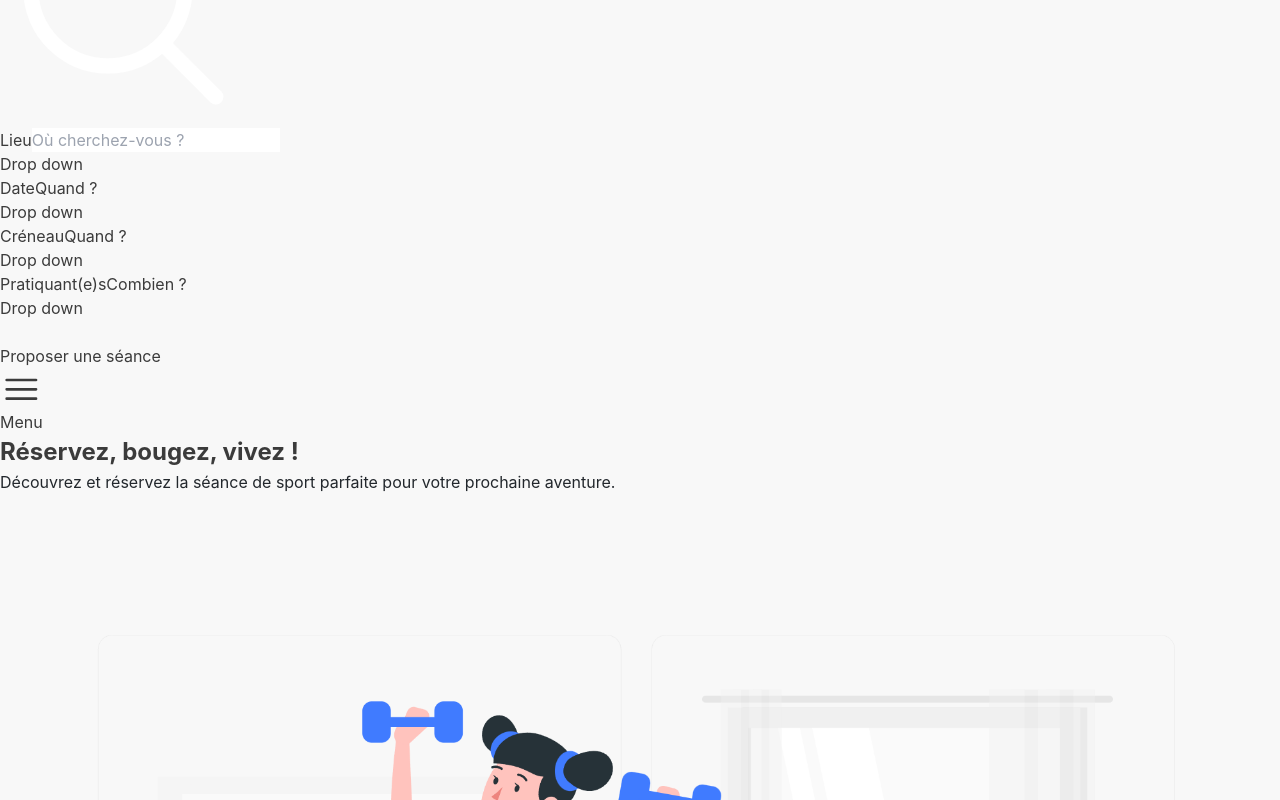
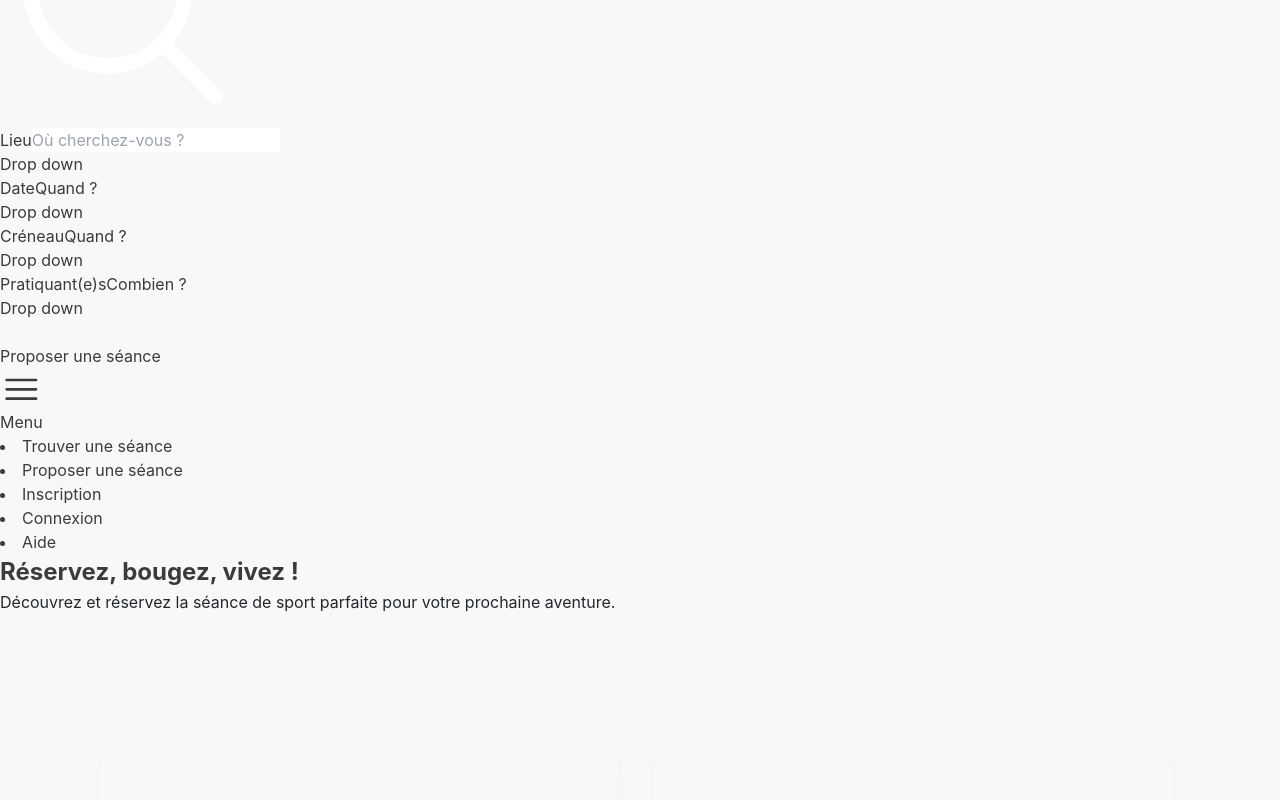
Before and after one commit to tommy-pellerin/keella_v3, a React (Vite) app: page / in a window 1280 px wide. Both pictures are taken after a click on the button "Menu". Shown: the part 448-1248 px from the top of the page. Built offline with nearby package versions, Linux system fonts and the light colour scheme.

Commit message:
drop down on going

```diff
--- a/src/App.tsx
+++ b/src/App.tsx
@@ -4,16 +4,9 @@ import 'react-toastify/dist/ReactToastify.css';
 import AppRoutes from './components/static/routes';
 import Navbar from './components/navbar/navbar';
 import Footer from './components/static/footer';
-import NavModal from './components/navbar/navModal';
-
-
-//Atoms
-import { useAtom } from "jotai";
-import { navModalAtom } from './store/navModalAtom';
 
 
 function App() {
-  const [isNavModalOpenned,] = useAtom(navModalAtom);
 
   return (
     <BrowserRouter>
@@ -23,11 +16,6 @@ function App() {
           <ToastContainer/>
         </header>
         <main className="flex-grow">
-          <div>
-            {isNavModalOpenned && (
-              <NavModal />
-            )}
-          </div>
           <AppRoutes />
         </main>
         <footer className="py-4">
--- /dev/null
+++ b/src/components/navbar/navLinks.tsx
@@ -0,0 +1,29 @@
+// Map of links to display in the side navigation.
+// Depending on the size of the application, this would be stored in a database.
+const links = [
+  { name: 'Trouver une séance', href: '/workouts' },
+  { name: 'Proposer une séance', href: '/' },
+  { name: 'Inscription', href: '/sign-up' },
+  { name: 'Connexion', href: '/sign-in' },
+  { name: 'Aide', href: '/help' },
+];
+
+export default function NavLinks() {
+
+  return (
+    <>
+      {links.map((link) => {
+        return (
+          <li key={link.name} className="list-none hover:bg-gray-400 p-3">
+            <a
+
+              href={link.href}
+            >
+              {link.name}
+            </a>
+          </li>
+        );
+      })}
+    </>
+  );
+}
--- a/src/components/navbar/navModal.tsx
+++ b/src/components/navbar/navModal.tsx
@@ -8,6 +8,7 @@ export default function NavModal() {
 
   const closeNavModal = () => {
     setIsNavModalOpenned(false)
+
   }
 
   return (
--- a/src/components/navbar/navbar.tsx
+++ b/src/components/navbar/navbar.tsx
@@ -1,5 +1,7 @@
 import { Link } from "react-router-dom";
 import { useEffect, useState } from 'react';
+import SearchBar from "./searchBar";
+import NavLinks from "./navLinks";
 
 import SignOut from "../auth/sign-out";
 import { getData } from '../../services/data-fetch';
@@ -10,13 +12,13 @@ import logoKeella from '../../assets/images/logo_keella.png';
 //Atoms
 import { useAtom } from "jotai";
 import { userAtom } from '../../store/user'
-import { navModalAtom } from '../../store/navModalAtom';
 
 export default function Navbar() {
-  const [,setIsNavModalOpenned] = useAtom(navModalAtom)
   const [toggleSearch,setToggleSearch] = useState(true)
   // État pour savoir si le scroll est en cours
   const [isScrolling, setIsScrolling] = useState(true);
+  // Gérer le menu dropdown
+  const [isMenuOpen, setIsMenuOpen] = useState(false)
 
   // Utiliser useEffect pour écouter l'événement de défilement
   useEffect(() => {
@@ -42,7 +44,6 @@ export default function Navbar() {
 
   // Fonction pour basculer toggleSearch manuellement
   const handleToggleSearch = () => {
-    setIsNavModalOpenned(true); // Ouvrir le modal
     setToggleSearch(!toggleSearch); // Inverser l'état de toggleSearch
     setIsScrolling(false); // Empêcher immédiatement le scroll de modifier l'état
   };
@@ -50,7 +51,6 @@ export default function Navbar() {
 
   return (
     <>
-
 
       <div className="flex justify-between items-center bg-white py-1 shadow-lg px-10">
 
@@ -72,48 +72,12 @@ export default function Navbar() {
             </div>
           </button>
 
-          <form className={`border border-gray-500 rounded-full ${
-            toggleSearch ? "flex justify-between" : "hidden"
-          }`}>
-            <div className="rounded-full hover:bg-gray-300 py-2 px-8">
-              <div className="flex flex-col">
-                <label className="font-semibold text-start">Lieu</label>
-                <input placeholder="Où cherchez-vous ?" name="location" className="border-0 bg-transparent focus:outline-none placeholder-gray-500"></input>
-              </div>
-              <div className="hidden">Drop down</div>
-            </div>
-            <div className="rounded-full hover:bg-gray-300 py-2 px-5">
-              <button className="flex flex-col ">
-                <label className="font-semibold">Date</label>
-                <span className="text-gray-500">Quand ?</span>
-              </button>
-              <div className="hidden">Drop down</div>
-            </div>
-            <div className="rounded-full hover:bg-gray-300 py-2 px-5">
-              <button className="flex flex-col">
-                <label className="font-semibold">Créneau</label>
-                <span className="text-gray-500">Quand ?</span>
-              </button>
-              <div className="hidden">Drop down</div>
-            </div>
-            <div className="flex justify-between items-center gap-5 rounded-full hover:bg-gray-300 py-2 ps-5 pe-2">
-              <button className="flex flex-col">
-                <label className="font-semibold">Pratiquant(e)s</label>
-                <span className="text-gray-500">Combien ?</span>
-              </button>
-              <div className="hidden">Drop down</div>
-              <button className="rounded-full bg-blue-500 h-full w-12">
-                <svg xmlns="http://www.w3.org/2000/svg" fill="none" viewBox="0 0 24 24" strokeWidth={1.5} stroke="white" className="h-full p-2">
-                  <path strokeLinecap="round" strokeLinejoin="round" d="m21 21-5.197-5.197m0 0A7.5 7.5 0 1 0 5.196 5.196a7.5 7.5 0 0 0 10.607 10.607Z" />
-                </svg>
-              </button>
-            </div>
-          </form>
+          <SearchBar toggleSearch={toggleSearch} />
 
           <Link to="/" className={`${toggleSearch ? "hidden" : "button-primary-small"}`}>Proposer une séance</Link>
         </div>
 
-        <button className="flex justify-center">
+          <button className="flex justify-center items-center border border-gray-500 rounded-xl" onClick={()=>setIsMenuOpen(!isMenuOpen)}>
             <div>
               <svg xmlns="http://www.w3.org/2000/svg" fill="none" viewBox="0 0 24 24" strokeWidth={1.5} stroke="currentColor" className="size-6">
                 <path strokeLinecap="round" strokeLinejoin="round" d="M3.75 6.75h16.5M3.75 12h16.5m-16.5 5.25h16.5" />
@@ -124,6 +88,14 @@ export default function Navbar() {
             </div>
           </button>
 
+          {isMenuOpen && (
+            <div
+              className="absolute top-full left-0 w-full bg-white rounded-lg shadow-lg py-2 text-center md:w-auto md:right-10 md:top-full md:left-auto md:text-left"
+            >
+              <NavLinks /> {/* Composant pour les liens du menu */}
+            </div>
+          )}
+
       </div>
     </>
   )
--- /dev/null
+++ b/src/components/navbar/searchBar.tsx
@@ -0,0 +1,44 @@
+
+
+export default function searchBar({toggleSearch}) {
+
+  return (
+    <form className={`border border-gray-500 rounded-full ${
+      toggleSearch ? "flex justify-between" : "hidden"
+    }`}>
+      <div className="rounded-full hover:bg-gray-300 py-2 px-8">
+        <div className="flex flex-col">
+          <label className="font-semibold text-start">Lieu</label>
+          <input placeholder="Où cherchez-vous ?" name="location" className="border-0 bg-transparent focus:outline-none placeholder-gray-500"></input>
+        </div>
+        <div className="hidden">Drop down</div>
+      </div>
+      <div className="rounded-full hover:bg-gray-300 py-2 px-5">
+        <button className="flex flex-col ">
+          <label className="font-semibold">Date</label>
+          <span className="text-gray-500">Quand ?</span>
+        </button>
+        <div className="hidden">Drop down</div>
+      </div>
+      <div className="rounded-full hover:bg-gray-300 py-2 px-5">
+        <button className="flex flex-col">
+          <label className="font-semibold">Créneau</label>
+          <span className="text-gray-500">Quand ?</span>
+        </button>
+        <div className="hidden">Drop down</div>
+      </div>
+      <div className="flex justify-between items-center gap-5 rounded-full hover:bg-gray-300 py-2 ps-5 pe-2">
+        <button className="flex flex-col">
+          <label className="font-semibold">Pratiquant(e)s</label>
+          <span className="text-gray-500">Combien ?</span>
+        </button>
+        <div className="hidden">Drop down</div>
+        <button className="rounded-full bg-blue-500 h-full w-12">
+          <svg xmlns="http://www.w3.org/2000/svg" fill="none" viewBox="0 0 24 24" strokeWidth={1.5} stroke="white" className="h-full p-2">
+            <path strokeLinecap="round" strokeLinejoin="round" d="m21 21-5.197-5.197m0 0A7.5 7.5 0 1 0 5.196 5.196a7.5 7.5 0 0 0 10.607 10.607Z" />
+          </svg>
+        </button>
+      </div>
+    </form>
+  )
+}
```
Lines whose indentation alone changed are shown as unchanged.
